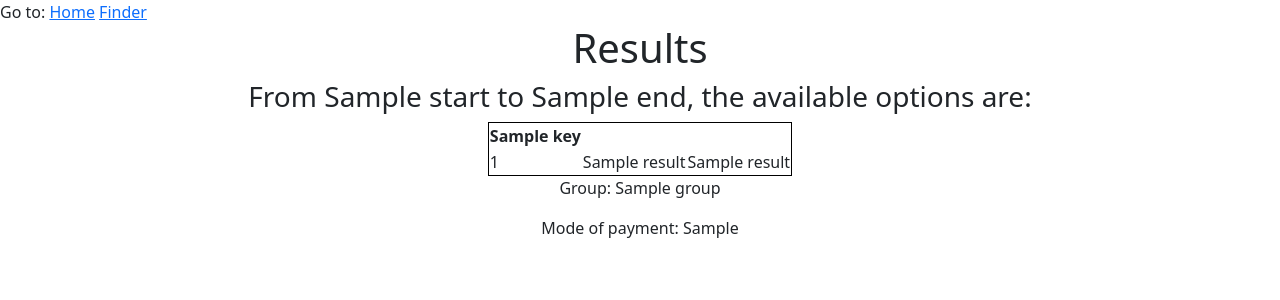
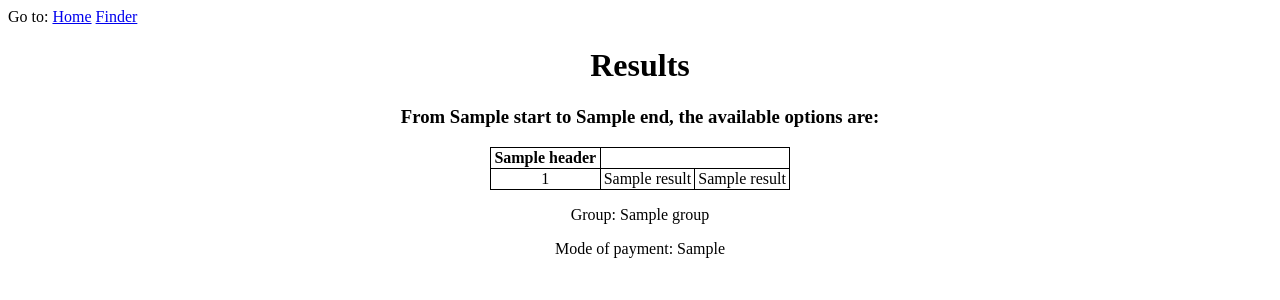
Before and after one commit to Joseph31416/NYJC-JC2-Capstone-project-Bus-search, a Flask app: template templates/routes.html in a window 1280 px wide. Shown: the top 300 px of the page. Run offline with Flask 2, Linux system fonts and the light colour scheme; the template is opened without the code that fills it: most values are stand-ins (such as "Sample title", 1, 10 or a date in 2020).

Commit message:
Added permutation to fussy search and fixed table in routes.html

```diff
--- a/main.py
+++ b/main.py
@@ -33,13 +33,13 @@ def routes():
         entry = {"start": b1, "end": b2, "mode": mode, "group": group, "payment_mode": payment_mode}
         b1_code, b2_code = sql.get_bus_stop_code(b1), sql.get_bus_stop_code(b2)
         bus_routes = sql.find_routes((b1_code, b2_code))
-        err, passed = val.check_routes(bus_routes)
+        err, passed = val.check_routes(bus_routes, b1, b2)
         if not passed:
             return render_template("input.html", err=err, err_msgs=err_msgs)
         temp = sql.optimal(mode, b1_code, b2_code, bus_routes, group, payment_mode)
         results = [tuple(x.values()) for x in temp]
-        keys = [_.title() for _ in list(temp[0].keys())]
-        return render_template("routes.html", results=results, keys=keys, entry=entry)
+        headers = ["Bus No.", "Distance (in km)", "Fare (in cents)"]
+        return render_template("routes.html", results=results, headers=headers, entry=entry)
 
 
 app.run()
--- a/templates/routes.html
+++ b/templates/routes.html
@@ -14,30 +14,28 @@
         margin-right: auto;
     }
     </style>
-    <link href="https://cdn.jsdelivr.net/npm/bootstrap@5.0.0-beta3/dist/css/bootstrap.min.css" rel="stylesheet" integrity="sha384-eOJMYsd53ii+scO/bJGFsiCZc+5NDVN2yr8+0RDqr0Ql0h+rP48ckxlpbzKgwra6" crossorigin="anonymous">
     <meta charset="UTF-8">
     <title>Results</title>
 </head>
 <body>
 <h1 style="text-align:center">Results</h1>
 <h3 style="text-align:center">From {{ entry["start"] }} to  {{ entry["end"] }}, the available options are:</h3>
-<table class="center">
-    <tr>
-        {% for key in keys %}
-            <th> {{ key }} </th>
+<table class="center" width="300px">
+    <tr style="text-align:center">
+        {% for header in headers %}
+            <th> {{ header }} </th>
         {% endfor %}
     </tr>
     {% for result in results %}
         <tr>
-            <td>{{ result[0] }}</td>
-            <td>{{ result[1] }}</td>
-            <td>{{ result[2] }}</td>
+            <td style="text-align:center">{{ result[0] }}</td>
+            <td style="text-align:center">{{ result[1] }}</td>
+            <td style="text-align:center">{{ result[2] }}</td>
         </tr>
     {% endfor %}
 </table>
 <p style="text-align:center">Group: {{ entry["group"] }}</p>
 <p style="text-align:center">Mode of payment: {{ entry["payment_mode"] }}</p>
-<script src="https://cdn.jsdelivr.net/npm/bootstrap@5.0.0-beta3/dist/js/bootstrap.bundle.min.js" integrity="sha384-JEW9xMcG8R+pH31jmWH6WWP0WintQrMb4s7ZOdauHnUtxwoG2vI5DkLtS3qm9Ekf" crossorigin="anonymous"></script>
 </body>
 {% endblock %}
 </html>
--- a/validation.py
+++ b/validation.py
@@ -58,9 +58,10 @@ class Validation:
         return temp, passed
 
     @staticmethod
-    def check_routes(bus_routes):
+    def check_routes(bus_routes, b1, b2):
         passed = True
         if len(bus_routes) == 0:
-            err_msg = "No direct bus between these two stops."
+            err_msg = f"No direct bus between {b1} and {b2}."
+            passed = False
             return err_msg, passed
         return None, passed
```
Also changed, not shown: database.py (+25 -10 lines).
